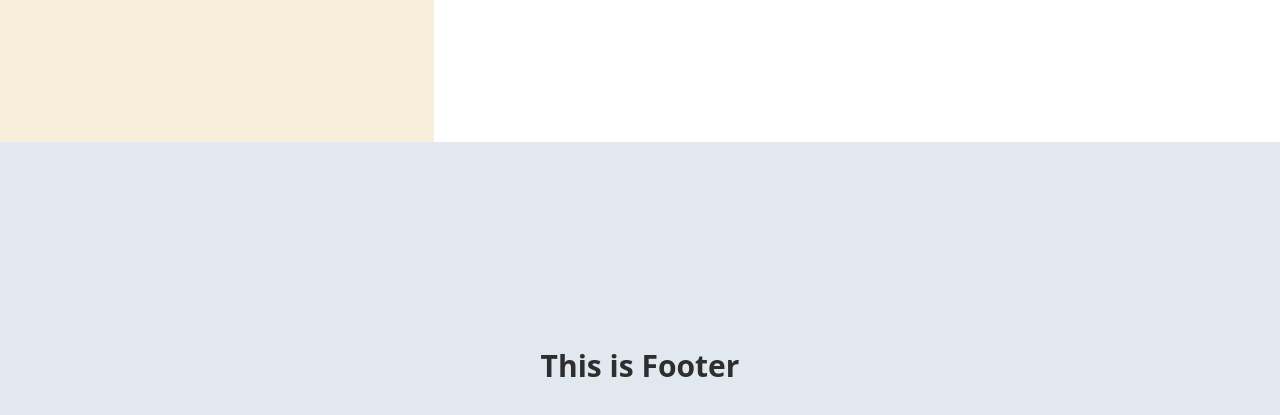
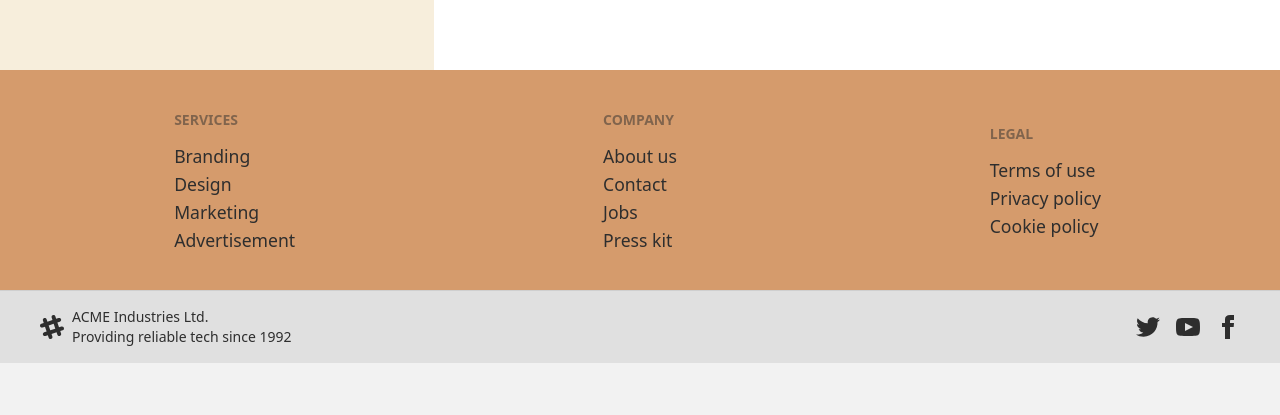
Before and after one commit to kwaichanz/PKS, a Next.js app in the folder TGT-APP/: page / in a window 1280 px wide. Shown: the part 2359-2774 px from the top of the page. After the commit the page ends 2722 px from the top, so only its background shows below. Built offline with nearby package versions, Linux system fonts and the light colour scheme; a web font is replaced by a local one.

Commit message:
added showless button for featured

```diff
--- a/TGT-APP/src/components/FeaturedProducts/FeaturedProducts.scss
+++ b/TGT-APP/src/components/FeaturedProducts/FeaturedProducts.scss
@@ -132,13 +132,7 @@
     .content-body{
         padding: 13.5rem 1.5rem 13.6rem;
     }
-    .text {
-        display: block;
-        width: 200px;
-        overflow: hidden;
-        white-space: nowrap;
-        text-overflow: ellipsis;
-      }
+
       .content-header{
         margin-top: 1rem;
     }
@@ -162,6 +156,7 @@
         width: 0.8rem;
     }
 
+
     h6 {
         font-size: 0.8rem;
     }
@@ -182,3 +177,15 @@
     }
 
 }
+
+
+@media only screen and (max-width: 420px){
+    .show-less {
+        display: block;
+        width: 150px;
+        white-space: nowrap;
+        overflow: hidden;
+        text-overflow: ellipsis;
+      }
+
+}
--- a/TGT-APP/src/components/FeaturedProducts/FeaturedProducts.tsx
+++ b/TGT-APP/src/components/FeaturedProducts/FeaturedProducts.tsx
@@ -1,4 +1,6 @@
-import React from "react";
+"use client";
+
+import React, { useState } from "react";
 import Image from "next/image";
 
 import "./FeaturedProducts.scss";
@@ -10,6 +12,12 @@
 }
 
 export const FeaturedProducts = ({ featured }: IFeaturedProp) => {
+  const [shown, setShown] = useState(false);
+
+  const handleShow = () => {
+    document.querySelector(".text")?.classList.toggle("show-less");
+  };
+
   return (
     <div className="tgt-product-recommend w-full">
       <div className="container max-w-[1440px] mr-auto ml-auto pl-[25px] pr-[25px]">
@@ -17,7 +25,7 @@
           <div className="content-body relative w-full">
             <figure className="content grid ">
               <div className="content-image mr-auto ml-auto relative">
-                <img src={featured.image} alt={featured.title} />
+                <img src={featured.image} alt={featured.title}/>
               </div>
               <div className="content-header font-bold font-Rampart">
                 <h6 className="super-title-primary">"Our story"</h6>
@@ -26,21 +34,20 @@
                   more than 235 years of coffee and tea experience
                 </h3>
               </div>
-              <div className="content-text">
-                <p className="text">
+              <div className="content-text ">
+                <p className="text show-less sm:!show-less">
                   unleashes the possibilities of coffee and tea in more than 100
                   developed and emerging markets through a portfolio of over 50
                   brands that collectively cover the entire category landscape
                   led by household names such as L’OR, Peet’s, Jacobs, Senseo,
                   Tassimo, Douwe Egberts, OldTown, Super, Pickwick and Moccona.
-                  more than 100 developed and emerging markets through a
-                  portfolio of over 50 brands that collectively cover the entire
-                  category landscape
+
                 </p>
               </div>
               <div className="content-buttons xl:mt-0 md:mt-2 mt-4">
                 <button
                   type="button"
+                  onClick={() => handleShow()}
                   className="btn btn-outline btn-accent hover:!text-white !rounded-none uppercase font-bold btn-sm md:btn-md"
                 >
                   Show more
--- a/TGT-APP/src/components/Footer/Footer.scss
+++ b/TGT-APP/src/components/Footer/Footer.scss
@@ -0,0 +1,3 @@
+footer div a:hover{
+    opacity: 0.8;
+}
--- a/TGT-APP/src/components/Footer/Footer.tsx
+++ b/TGT-APP/src/components/Footer/Footer.tsx
@@ -1,11 +1,88 @@
 import React from "react";
+
+import "./Footer.scss";
 
 export const Footer = () => {
   return (
-    <div
-      className={`flex justify-center items-center w-full bg-slate-200 h-[28rem]`}
-    >
-      <h1 className="text-3xl font-extrabold">This is Footer</h1>
-    </div>
+    <>
+      <footer className="footer p-10 bg-accent text-base-content grid-cols-2 sm:grid-cols-3 place-items-start sm:place-items-center  ">
+        <div className=" ">
+          <span className="footer-title">Services</span>
+          <a className="link link-hover">Branding</a>
+          <a className="link link-hover">Design</a>
+          <a className="link link-hover">Marketing</a>
+          <a className="link link-hover">Advertisement</a>
+        </div>
+        <div>
+          <span className="footer-title">Company</span>
+          <a className="link link-hover">About us</a>
+          <a className="link link-hover">Contact</a>
+          <a className="link link-hover">Jobs</a>
+          <a className="link link-hover">Press kit</a>
+        </div>
+        <div>
+          <span className="footer-title">Legal</span>
+          <a className="link link-hover">Terms of use</a>
+          <a className="link link-hover">Privacy policy</a>
+          <a className="link link-hover">Cookie policy</a>
+        </div>
+      </footer>
+      <footer className="footer px-10 py-4 border-t bg-base-200 text-base-content border-base-300">
+        <div className="items-center grid-flow-col">
+          <svg
+            width="24"
+            height="24"
+            viewBox="0 0 24 24"
+            xmlns="http://www.w3.org/2000/svg"
+            fillRule="evenodd"
+            clip-rule="evenodd"
+            className="fill-current"
+          >
+            <path d="M22.672 15.226l-2.432.811.841 2.515c.33 1.019-.209 2.127-1.23 2.456-1.15.325-2.148-.321-2.463-1.226l-.84-2.518-5.013 1.677.84 2.517c.391 1.203-.434 2.542-1.831 2.542-.88 0-1.601-.564-1.86-1.314l-.842-2.516-2.431.809c-1.135.328-2.145-.317-2.463-1.229-.329-1.018.211-2.127 1.231-2.456l2.432-.809-1.621-4.823-2.432.808c-1.355.384-2.558-.59-2.558-1.839 0-.817.509-1.582 1.327-1.846l2.433-.809-.842-2.515c-.33-1.02.211-2.129 1.232-2.458 1.02-.329 2.13.209 2.461 1.229l.842 2.515 5.011-1.677-.839-2.517c-.403-1.238.484-2.553 1.843-2.553.819 0 1.585.509 1.85 1.326l.841 2.517 2.431-.81c1.02-.33 2.131.211 2.461 1.229.332 1.018-.21 2.126-1.23 2.456l-2.433.809 1.622 4.823 2.433-.809c1.242-.401 2.557.484 2.557 1.838 0 .819-.51 1.583-1.328 1.847m-8.992-6.428l-5.01 1.675 1.619 4.828 5.011-1.674-1.62-4.829z"></path>
+          </svg>
+          <p>
+            ACME Industries Ltd. <br />
+            Providing reliable tech since 1992
+          </p>
+        </div>
+        <div className="md:place-self-center md:justify-self-end">
+          <div className="grid grid-flow-col gap-4">
+            <a>
+              <svg
+                xmlns="http://www.w3.org/2000/svg"
+                width="24"
+                height="24"
+                viewBox="0 0 24 24"
+                className="fill-current"
+              >
+                <path d="M24 4.557c-.883.392-1.832.656-2.828.775 1.017-.609 1.798-1.574 2.165-2.724-.951.564-2.005.974-3.127 1.195-.897-.957-2.178-1.555-3.594-1.555-3.179 0-5.515 2.966-4.797 6.045-4.091-.205-7.719-2.165-10.148-5.144-1.29 2.213-.669 5.108 1.523 6.574-.806-.026-1.566-.247-2.229-.616-.054 2.281 1.581 4.415 3.949 4.89-.693.188-1.452.232-2.224.084.626 1.956 2.444 3.379 4.6 3.419-2.07 1.623-4.678 2.348-7.29 2.04 2.179 1.397 4.768 2.212 7.548 2.212 9.142 0 14.307-7.721 13.995-14.646.962-.695 1.797-1.562 2.457-2.549z"></path>
+              </svg>
+            </a>
+            <a>
+              <svg
+                xmlns="http://www.w3.org/2000/svg"
+                width="24"
+                height="24"
+                viewBox="0 0 24 24"
+                className="fill-current"
+              >
+                <path d="M19.615 3.184c-3.604-.246-11.631-.245-15.23 0-3.897.266-4.356 2.62-4.385 8.816.029 6.185.484 8.549 4.385 8.816 3.6.245 11.626.246 15.23 0 3.897-.266 4.356-2.62 4.385-8.816-.029-6.185-.484-8.549-4.385-8.816zm-10.615 12.816v-8l8 3.993-8 4.007z"></path>
+              </svg>
+            </a>
+            <a>
+              <svg
+                xmlns="http://www.w3.org/2000/svg"
+                width="24"
+                height="24"
+                viewBox="0 0 24 24"
+                className="fill-current"
+              >
+                <path d="M9 8h-3v4h3v12h5v-12h3.642l.358-4h-4v-1.667c0-.955.192-1.333 1.115-1.333h2.885v-5h-3.808c-3.596 0-5.192 1.583-5.192 4.615v3.385z"></path>
+              </svg>
+            </a>
+          </div>
+        </div>
+      </footer>
+    </>
   );
 };
--- a/TGT-APP/src/components/Hero/EmblaCarousel.tsx
+++ b/TGT-APP/src/components/Hero/EmblaCarousel.tsx
@@ -69,24 +69,25 @@
                 className="embla__slide relative  flex-[0_0_100%]"
                 key={index}
               >
-                  <div className="embla__slide__number w-full h-full">
-                    <div className="w-3/4 sm:w-3/4 lg:w-2/4 lg:h-1/4 bg-black bg-opacity-5 rounded-tl-3xl rounded-br-3xl p-3">
+                <div className="embla__slide__text w-full h-full">
+                  <div className="w-3/4 sm:w-3/4 lg:max-w-2xl lg:h-1/4 bg-black bg-opacity-5 rounded-tl-3xl rounded-br-3xl p-3">
                     <h1
                       className="font-extrabold text-transparent bg-clip-text bg-gradient-to-br
                     from-[#2b9348] from-10% via-[#aacc00] via-50% to-[#d08c60] to-70%
-                    text-3xl sm:text-4xl md:text-6xl  drop-shadow-[0_2.2px_1.2px_rgba(255,255,100,0.8)]"
+                    text-xl sm:text-4xl md:text-5xl lg:text-6xl drop-shadow-[0_2.2px_1.2px_rgba(255,255,100,0.8)]"
                     >
                       UNLEASHING THE POSSIBILITIES OF TEA
                     </h1>
-                      {/* <span>{index + 1}</span> */}
-                      <p className="text-2xl text-gray-50 font-semibbold mt-2">
+                    <div className="text-lg sm:text-2xl text-gray-50 font-semibbold mt-2">
+                      <p className="">
                         The world's leading pure-play coffee and tea company,
-                        serving approximately 4,200 cups of tea per second
                       </p>
+                      <p>serving approximately 4,200 cups of tea per second</p>
+                    </div>
                   </div>
                   <button
                     type="button"
-                        className="btn btn-accent uppercase mt-3 ml-1"
+                    className="btn btn-accent uppercase mt-3 ml-1 text-xs sm:text-base"
                   >
                     Discover More
                   </button>
--- a/TGT-APP/src/components/Hero/Hero.tsx
+++ b/TGT-APP/src/components/Hero/Hero.tsx
@@ -2,7 +2,7 @@
 import React from "react";
 import EmblaCarousel from "./EmblaCarousel";
 import { EmblaOptionsType } from "embla-carousel-react";
-import "./embla.css";
+import "./embla.scss";
 import "./sandbox.css";
 
 export const Hero = () => {
--- a/TGT-APP/src/components/Hero/embla.css
+++ b/TGT-APP/src/components/Hero/embla.scss
@@ -102,7 +102,7 @@
   width: 100%;
   object-fit: cover;
 }
-.embla__slide__number {
+.embla__slide__text {
   /* width: 40%; */
   /* height: 100%; */
   z-index: 1;
@@ -118,7 +118,7 @@
   display: block;
   font-family: "Bitter", "sans-serif";
 }
-.embla__slide__number > span {
+.embla__slide__text > span {
   color: var(--brand-primary);
   background-image: linear-gradient(
     45deg,
@@ -249,6 +249,19 @@
   .embla__button {
     scale: 0.9;
   }
+
+  .embla__slide__text{
+  top:50%;
+
+  }
+
+  .embla__slide__text div p{
+    display: block;
+    overflow: hidden;
+    white-space: nowrap;
+    text-overflow: ellipsis;
+  }
+
 }
 
 .after-hero::after {
```
Lines whose indentation alone changed are shown as unchanged.
